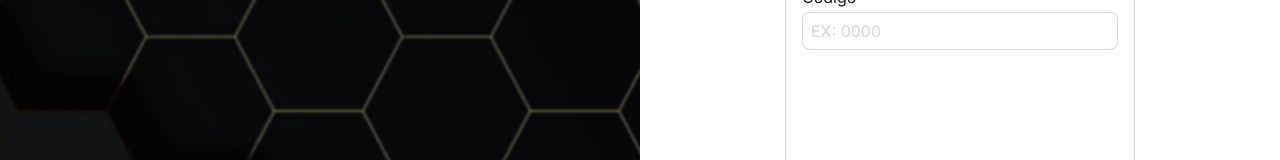
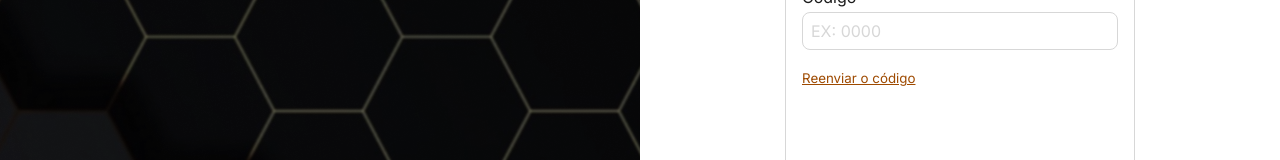
Before and after one commit to MarcioPAraujo/bikube-frontend, a Next.js app: page /codigo in a window 1280 px wide. Shown: the part 402-562 px from the top of the page. Built offline with nearby package versions, Linux system fonts and the light colour scheme.

Commit message:
feat: timer to resend code verification

```diff
--- a/src/components/Forms/login/Employee/CodeVerification/CodeVerificationForm.tsx
+++ b/src/components/Forms/login/Employee/CodeVerification/CodeVerificationForm.tsx
@@ -2,12 +2,17 @@ import { useForm } from 'react-hook-form';
 import { yupResolver } from '@hookform/resolvers/yup';
 import { CodeSchema, CodeSchemaType } from '@/validation/Login/CodeSchema';
 import InputComponent from '@/components/Inputs/InputComponent';
-import { Description, Form, SubmitButton, Title } from '../commonStyles';
+import { CodeResntButton, Description, Form, SubmitButton, Title } from '../commonStyles';
 import codeMask from '@/utils/masks/codeMask';
 import { useRouter } from 'next/navigation';
+import { useEffect, useState } from 'react';
+
+const RESEND_TIMEOUT = 60;
 
 const CodeVerficationForm: React.FC = () => {
   const router = useRouter();
+  const [canResendCode, setCanResendCode] = useState<boolean>(true);
+  const [resetTime, setResetTime] = useState<number>(0);
   const {
     register,
     handleSubmit,
@@ -18,6 +23,22 @@ const CodeVerficationForm: React.FC = () => {
     resolver: yupResolver(CodeSchema),
   });
 
+  // timer to display how mauch seocnds remain to resend the code
+  useEffect(() => {
+    if (resetTime === 0) return;
+    const interval = setInterval(() => {
+      let newTime = 0;
+      if (resetTime <= 0) {
+        setCanResendCode(true);
+        clearInterval(interval);
+      } else {
+        newTime = resetTime - 1;
+      }
+      setResetTime(newTime);
+    }, 1000);
+    return () => clearInterval(interval);
+  }, [resetTime]);
+
   const onFormSubmit = (data: CodeSchemaType) => {
     console.log(data);
     router.push('/redefinir-senha');
@@ -26,6 +47,18 @@ const CodeVerficationForm: React.FC = () => {
   const onCodeChange = (codeValue: string) => {
     const formattedCode = codeMask(codeValue);
     setValue('code', formattedCode);
+  };
+
+  const resendCode = () => {
+    console.log('code resent');
+    setCanResendCode(false);
+
+    const oneMinute = 1000 * RESEND_TIMEOUT;
+    setResetTime(RESEND_TIMEOUT);
+
+    setTimeout(() => {
+      setCanResendCode(true);
+    }, oneMinute);
   };
 
   return (
@@ -41,6 +74,10 @@ const CodeVerficationForm: React.FC = () => {
         })}
         errorMessage={errors.code?.message}
       />
+      <CodeResntButton type="button" disabled={!canResendCode} onClick={resendCode}>
+        {canResendCode && 'Reenviar o código'}
+        {!canResendCode && `Reenviar o código em: ${resetTime}`}
+      </CodeResntButton>
       <SubmitButton type="submit" disabled={!isValid || isSubmitting}>
         Verificar
       </SubmitButton>
--- a/src/components/Forms/login/Employee/EmailVerification/EmailVerificationForm.tsx
+++ b/src/components/Forms/login/Employee/EmailVerification/EmailVerificationForm.tsx
@@ -5,6 +5,7 @@ import InputComponent from '@/components/Inputs/InputComponent';
 import { Description, Form, SubmitButton, Title } from '../commonStyles';
 import { emailMask } from '@/utils/masks/emailMask';
 import { useRouter } from 'next/navigation';
+import { SESSION_STORAGE_KEYS } from '@/utils/sessionStorageKeys';
 
 const EmailVerificationForm: React.FC = () => {
   const router = useRouter();
@@ -19,6 +20,8 @@ const EmailVerificationForm: React.FC = () => {
   });
 
   const onFormSubmit = (data: SendCodeSchemaType) => {
+    // here it stores the email to reuse on code verification, for code resent, and on the reset password on the body of the request
+    sessionStorage.setItem(SESSION_STORAGE_KEYS.email, data.email);
     console.log(data);
     router.push('/codigo');
   };
--- a/src/components/Forms/login/Employee/commonStyles.ts
+++ b/src/components/Forms/login/Employee/commonStyles.ts
@@ -68,3 +68,26 @@ export const SubmitButton = styled.button`
     box-shadow: none;
   }
 `;
+
+export const CodeResntButton = styled.button`
+  border: none;
+  background: none;
+  width: fit-content;
+
+  text-decoration: underline;
+
+  color: ${({ theme }) => theme.colors.YELLOW.hex_9E4A00};
+
+  transition: color 0.5s ease;
+  &:hover {
+    opacity: 0.7;
+  }
+
+  &:disabled {
+    opacity: 1;
+    color: ${({ theme }) => theme.colors.GRAY.hex_d7d7d7};
+    text-decoration: none;
+
+    cursor: not-allowed;
+  }
+`;
--- a/src/hooks/useAuth.tsx
+++ b/src/hooks/useAuth.tsx
@@ -2,7 +2,8 @@
 
 /* eslint-disable react/jsx-no-constructed-context-values */
 
-import { LOCAL_STORAGE_KEYS, SESSION_STORAGE_KEYS } from '@/utils/localStorageKeys';
+import { LOCAL_STORAGE_KEYS } from '@/utils/localStorageKeys';
+import { SESSION_STORAGE_KEYS } from '@/utils/sessionStorageKeys';
 import { redirect, usePathname } from 'next/navigation';
 import { Dispatch, SetStateAction, useContext, useEffect, useState } from 'react';
 import { createContext, ReactNode } from 'react';
--- a/src/utils/localStorageKeys.ts
+++ b/src/utils/localStorageKeys.ts
@@ -4,9 +4,3 @@ export const LOCAL_STORAGE_KEYS = {
   user: '@bikube_user',
   email: '@bikube_email',
 } as const;
-
-export const SESSION_STORAGE_KEYS = {
-  user: '@bikube_user_session',
-  token: '@bikube_token_session',
-  email: '@bikube_email_session',
-} as const;
--- /dev/null
+++ b/src/utils/sessionStorageKeys.ts
@@ -0,0 +1,5 @@
+export const SESSION_STORAGE_KEYS = {
+  user: '@bikube_user_session',
+  token: '@bikube_token_session',
+  email: '@bikube_email_session',
+} as const;
```
